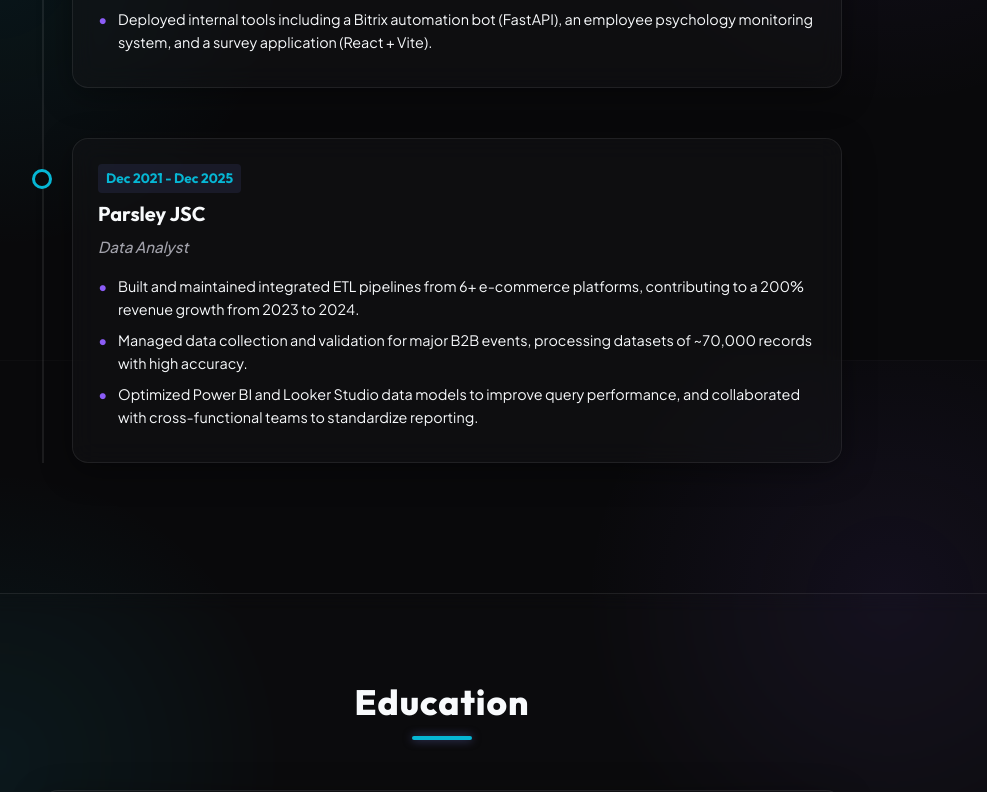
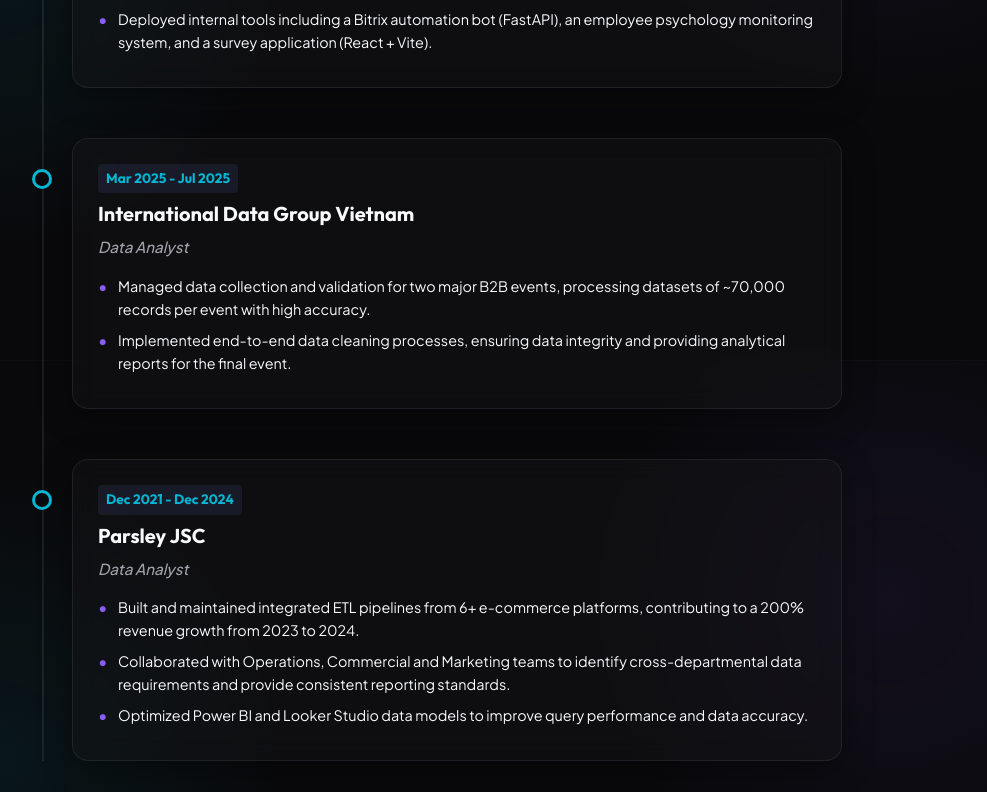
Before and after one commit to CterLQP/LQP-Portfolio-Web, a Next.js app: page / in a window 1280 px wide. Shown: the part 2040-2832 px from the top of the page, without its empty margins (198-1185 px from the left). Built offline with nearby package versions, Linux system fonts and the light colour scheme.

Commit message:
Separate IDG and update timeframes from CV

```diff
--- a/src/data/translations.js
+++ b/src/data/translations.js
@@ -81,17 +81,17 @@
       exp1_desc1: "",
       exp1_desc2: "",
       exp1_desc3: "",
-      exp2_date: "Dec 2021 - Dec 2025",
+      exp2_date: "Dec 2021 - Dec 2024",
       exp2_company: "Parsley JSC",
       exp2_position: "Data Analyst",
       exp2_desc1: "Built and maintained integrated ETL pipelines from 6+ e-commerce platforms, contributing to a 200% revenue growth from 2023 to 2024.",
-      exp2_desc2: "Managed data collection and validation for major B2B events, processing datasets of ~70,000 records with high accuracy.",
-      exp2_desc3: "Optimized Power BI and Looker Studio data models to improve query performance, and collaborated with cross-functional teams to standardize reporting.",
-      exp3_date: "",
-      exp3_company: "",
-      exp3_position: "",
-      exp3_desc1: "",
-      exp3_desc2: "",
+      exp2_desc2: "Collaborated with Operations, Commercial and Marketing teams to identify cross-departmental data requirements and provide consistent reporting standards.",
+      exp2_desc3: "Optimized Power BI and Looker Studio data models to improve query performance and data accuracy.",
+      exp3_date: "Mar 2025 - Jul 2025",
+      exp3_company: "International Data Group Vietnam",
+      exp3_position: "Data Analyst",
+      exp3_desc1: "Managed data collection and validation for two major B2B events, processing datasets of ~70,000 records per event with high accuracy.",
+      exp3_desc2: "Implemented end-to-end data cleaning processes, ensuring data integrity and providing analytical reports for the final event.",
       exp3_desc3: "",
       edu_school: "Hoa Sen University",
       edu_time: "2021 - 2025",
@@ -222,17 +222,17 @@
       exp1_desc1: "",
       exp1_desc2: "",
       exp1_desc3: "",
-      exp2_date: "Tháng 12 2021 - Tháng 12 2025",
+      exp2_date: "Tháng 12 2021 - Tháng 12 2024",
       exp2_company: "Parsley JSC",
       exp2_position: "Chuyên viên Phân tích Dữ liệu",
       exp2_desc1: "Xây dựng và duy trì luồng dữ liệu ETL tích hợp từ hơn 6 nền tảng thương mại điện tử, góp phần tăng trưởng 200% doanh thu trong năm 2023-2024.",
-      exp2_desc2: "Quản lý việc thu thập và xác thực dữ liệu cho các sự kiện B2B lớn, xử lý các tập dữ liệu khoảng 70.000 bản ghi với tiêu chuẩn độ chính xác cao.",
-      exp2_desc3: "Tối ưu hóa các mô hình dữ liệu Power BI và Looker Studio để nâng cao hiệu suất truy vấn, phối hợp với các phòng ban để chuẩn hóa hệ thống báo cáo.",
-      exp3_date: "",
-      exp3_company: "",
-      exp3_position: "",
-      exp3_desc1: "",
-      exp3_desc2: "",
+      exp2_desc2: "Phối hợp với các nhóm Vận hành, Thương mại và Tiếp thị để xác định yêu cầu dữ liệu liên phòng ban và cung cấp tiêu chuẩn báo cáo nhất quán.",
+      exp2_desc3: "Tối ưu hóa các mô hình dữ liệu Power BI và Looker Studio để nâng cao hiệu suất truy vấn và độ chính xác của dữ liệu.",
+      exp3_date: "Tháng 3 2025 - Tháng 7 2025",
+      exp3_company: "International Data Group Vietnam",
+      exp3_position: "Chuyên viên Phân tích Dữ liệu",
+      exp3_desc1: "Quản lý việc thu thập và xác thực dữ liệu cho 2 sự kiện B2B lớn, xử lý các tập dữ liệu khoảng 70.000 bản ghi mỗi sự kiện với tiêu chuẩn độ chính xác cao.",
+      exp3_desc2: "Triển khai quy trình làm sạch dữ liệu đầu cuối, đảm bảo tính toàn vẹn và cung cấp báo cáo phân tích cho sự kiện.",
       exp3_desc3: "",
       edu_school: "Đại học Hoa Sen",
       edu_time: "2021 - 2025",
@@ -299,10 +299,14 @@
    - Led the Employee Engagement Survey (EES) project for 21,300+ employees, achieving a 93.7% completion rate.
    - Deployed internal tools including a Bitrix automation bot (FastAPI) and an employee survey application (React + Vite).
 
-2. Parsley JSC - Data Analyst (Dec 2021 - Dec 2025)
+2. International Data Group Vietnam - Data Analyst (Mar 2025 - Jul 2025)
+   - Managed data collection and validation for major B2B events, processing datasets of ~70,000 records.
+   - Implemented end-to-end data cleaning processes to ensure data integrity.
+
+3. Parsley JSC - Data Analyst (Dec 2021 - Dec 2024)
    - Built integrated ETL pipelines from 6+ e-commerce platforms, contributing to 200% revenue growth (2023-2024).
-   - Managed data collection for major B2B events, processing datasets of ~70,000 records.
-   - Optimized Power BI/Looker Studio data models and collaborated cross-functionally to standardize reporting.
+   - Collaborated with cross-functional teams to identify requirements and provide consistent reporting standards.
+   - Optimized Power BI/Looker Studio data models to improve query performance and accuracy.
 
 Skills:
 - Programming & Databases: Python, SQL, HTML/CSS, JavaScript.
```
